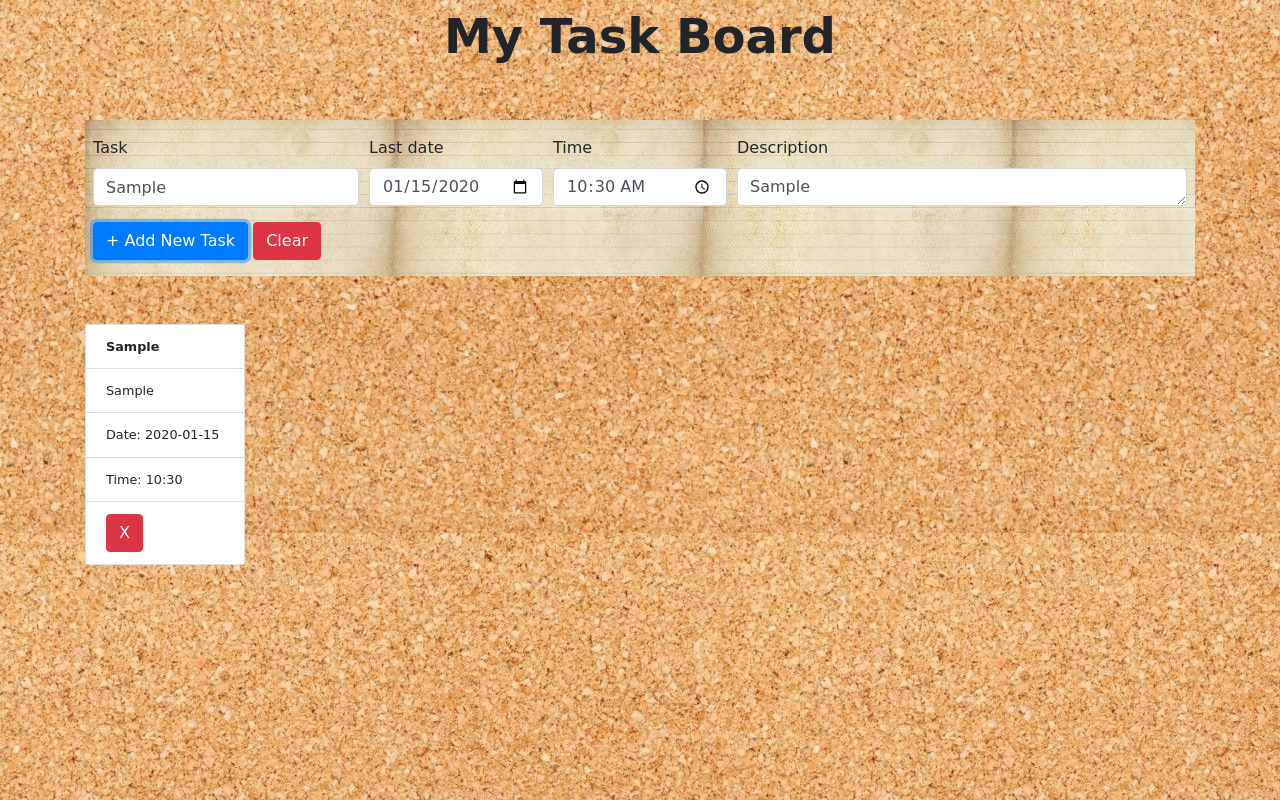
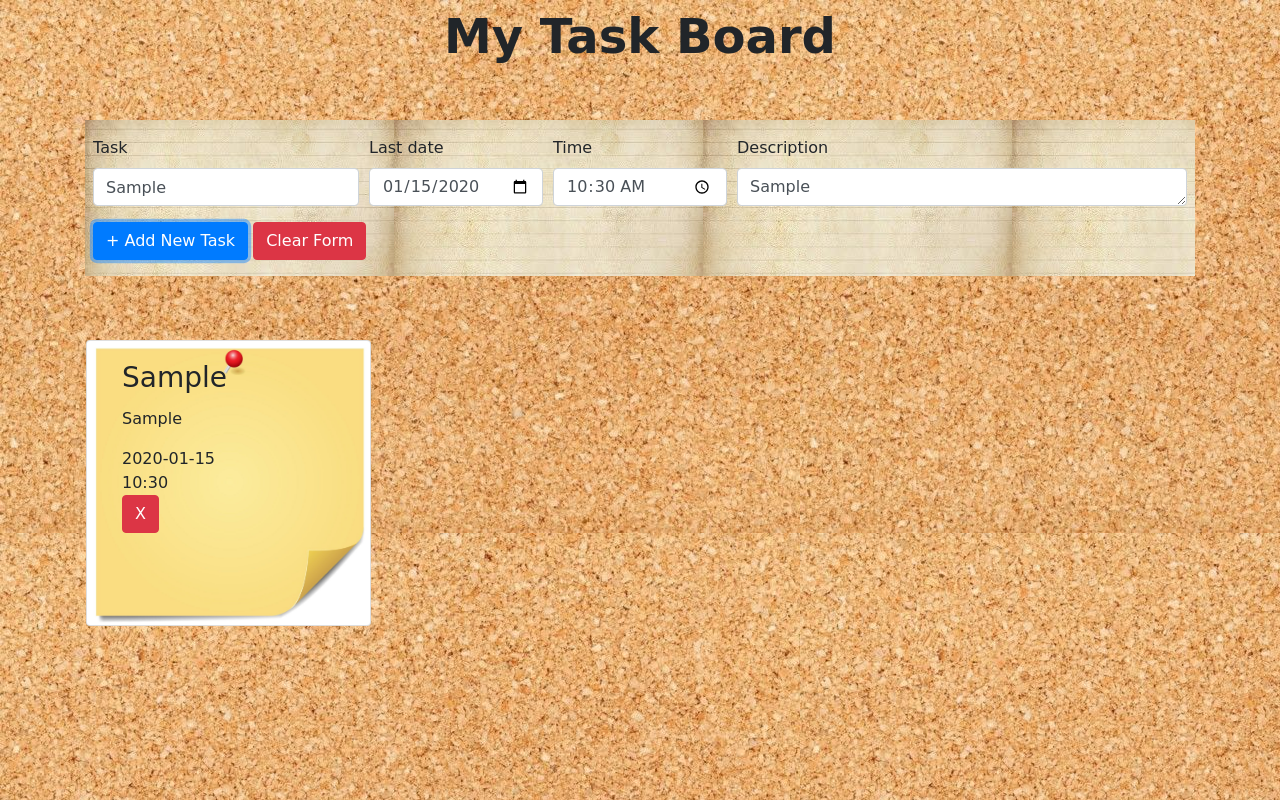
Before and after one commit to adir-avraham/Sticky-Notes, a plain HTML site: page index.html in a window 1280 px wide. Both pictures are taken after typing "Sample", "2020-01-15", "10:30", "Sample" into the empty fields and a click on the button "+ Add New Task". Drawn offline with Linux system fonts and the light colour scheme.

Commit message:
js-form-add-sticky-img

```diff
--- a/index.html
+++ b/index.html
@@ -12,35 +12,35 @@
         <nav class="header font-weight-bold text-center">
             My Task Board
         </nav>
-        <form class="mt-5 form-img py-3 px-2">
+        <form id="myForm" class="mt-5 form-img py-3 px-2">
             <div class="form-row">
                 <div class="form-group col-lg-3">
                     <label for="inputTaskName">Task</label>
-                    <input type="text" class="form-control" id="inputTaskName" placeholder="Enter Task">
+                    <input type="text" class="form-control" id="inputTaskName" placeholder="Enter Task" required>
                 </div>
                 <div class="form-group col-lg-2">
                     <label for="inputDate">Last date</label>
-                    <input type="date" class="form-control" id="inputDate" placeholder="Enter Date">
+                    <input type="date" class="form-control" id="inputDate" placeholder="Enter Date" required>
                 </div>
                 <div class="form-group col-lg-2">
                     <label for="inputTime">Time</label>
-                    <input type="time" class="form-control" id="inputTime" placeholder="Enter Time">
+                    <input type="time" class="form-control" id="inputTime" placeholder="Enter Time" required>
                 </div>
                 <div class="form-group col-lg-5">
                     <label for="inputDescription">Description</label>
                     <textarea class="form-control" id="inputDescription" rows="1"
-                        placeholder="Enter Description"></textarea>
+                        placeholder="Enter Description" required></textarea>
                 </div>
             </div>
             <button id="addButton" type="button" class="btn btn-primary">+ Add New Task</button>
-            <button type="reset" class="btn btn-danger">Clear</button>
+            <button type="reset" class="btn btn-danger">Clear Form</button>
         </form>
 
         <div id="Card">
 
+
         </div>
 
-    </div>
 
 
     <script src="index.js"></script>
--- a/index.js
+++ b/index.js
@@ -50,47 +50,48 @@ function createTask(task) {
     if (!task_name || !task_description || !task_date || !task_time) return;
 
     const divElement = document.createElement("div");
-    const ul = document.createElement("ul");
+    const cardBody = document.createElement("div")
 
-    divElement.appendChild(ul);
-    divElement.className = "col-lg-2 mb-4"
-    divElement.style = "font-size: 0.8em";
 
-    ul.className = "card list-group list-group-flush";
-    ul.id = task_name;
+    divElement.className = "card bg-card m-3 col-lg-3";
+    divElement.style = "max-width: 18rem";
+    divElement.appendChild(cardBody);
+
+    cardBody.className = "card-body";
+
+    const card_task_name = document.createElement("h3");
+    card_task_name.innerText = task_name;
+    card_task_name.className = "card-title";
+
+    const card_task_description = document.createElement("p");
+    card_task_description.innerText = task_description;
+    //overflow is not working
+    card_task_description.className = "card-text overflow-auto";
+
+    const card_task_date = document.createElement("footer");
+    card_task_date.innerText = task_date;
+
+    const card_task_time = document.createElement("footer");
+    card_task_time.innerText = task_time;
+
+
+
+    cardBody.id = task_name;
 
     Card.className = "row mt-5";
 
     const deleteButton = document.createElement("Button")
     deleteButton.innerText = "X";
     deleteButton.className = "btn btn-danger button-no-paddind";
+    //const spanTrash = document.createElement("span");
+    //spanTrash.className = "glyphicon glyphicon-trash";
+    //deleteButton.append(spanTrash);
     deleteButton.addEventListener("click", deleteTaskHandler);
 
+    const card_delete_button = document.createElement("p");
+    card_delete_button.append(deleteButton);
 
-
-    const li_task_name = document.createElement("li");
-    li_task_name.innerText = task_name;
-    li_task_name.className = "list-group-item font-weight-bold";
-    li_task_name.style = "font-size:1.2em cards-padding";
-
-    const li_task_description = document.createElement("li");
-    li_task_description.innerText = task_description;
-    li_task_description.className = "list-group-item cards-padding";
-
-
-    const li_task_date = document.createElement("li");
-    li_task_date.innerText = "Date: " + task_date;
-    li_task_date.className = "list-group-item cards-padding";
-
-    const li_task_time = document.createElement("li");
-    li_task_time.innerText = "Time: " + task_time;
-    li_task_time.className = "list-group-item cards-padding";
-
-    const li_delete_button = document.createElement("li");
-    li_delete_button.className = "list-group-item cards-padding";
-    li_delete_button.append(deleteButton);
-
-    ul.append(li_task_name, li_task_description, li_task_date, li_task_time, li_delete_button);
+    cardBody.append( card_task_name , card_task_description, card_task_date, card_task_time, card_delete_button);
 
     return divElement;
 }
@@ -105,6 +106,16 @@ function validateTaskName(name) {
 
 
 document.querySelector("#addButton").addEventListener("click", saveTask);
+
+// document.querySelector("#addButton").addEventListener("click", () => {
+//  saveTask();
+//  resetForm();
+// });
+
+// function resetForm() {
+//     document.querySelector("myForm").reset();
+// }
+
 
 function saveTask() {
     const { task_name, task_description, task_date, task_time } = TASKS_DOM;
--- a/mycss.css
+++ b/mycss.css
@@ -15,3 +15,20 @@ body {
     background-image: url("Images/notebook_paper.jpg");
 
 }
+
+
+
+.cards-padding {
+    padding: 0.15rem 0.5rem;
+
+  }
+
+
+
+  .bg-card {
+    background-image: url("Images/sticky-note.jpg");
+    background-size: 100%;
+    background-repeat: no-repeat;
+    height: 286px;
+
+}
```
Also changed, not shown: Images/sticky-note.jpg (added), Images/sticky-note2.jpg (added), 1 other file.
